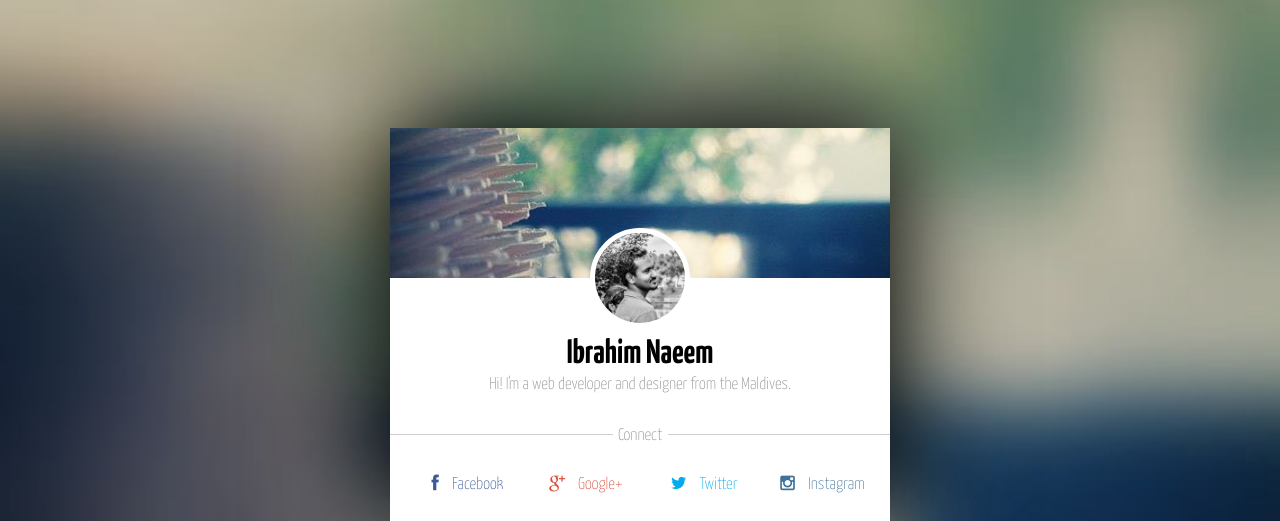
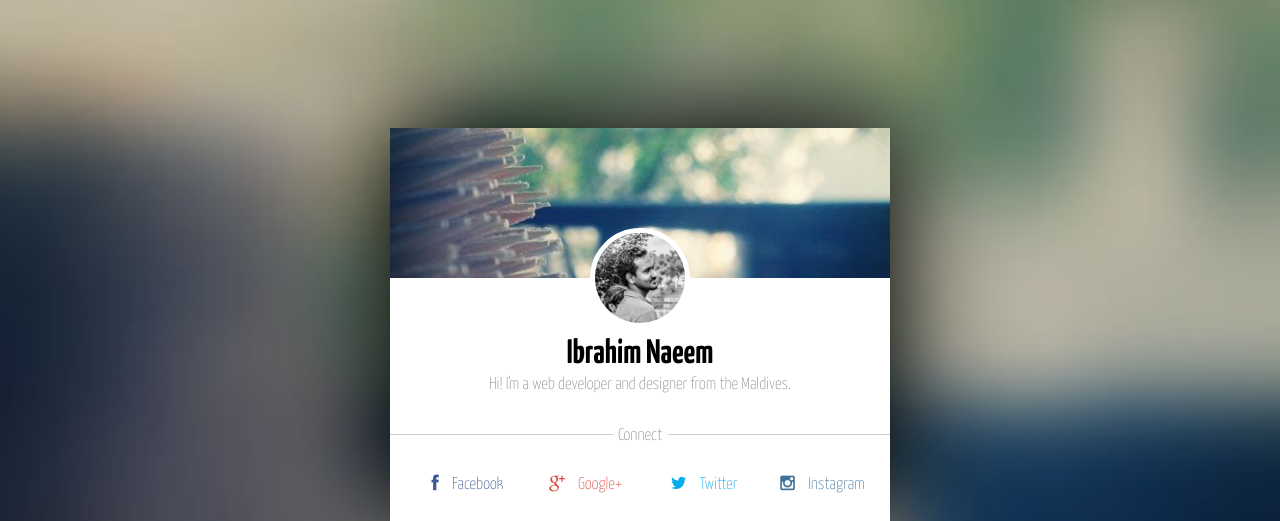
Before and after one commit to mbting/naeem.mv, a PHP site: page / in a window 1280 px wide. Shown: the top 521 px of the page. Run offline with PHP 8.4, Linux system fonts and the light colour scheme.

Commit message:
add resposiveness

```diff
--- a/css/style.css
+++ b/css/style.css
@@ -1,4 +1,6 @@
 *{-moz-box-sizing:border-box;-webkit-box-sizing:border-box;box-sizing:border-box}
+
+::-webkit-scrollbar {display: none;}
 
 html,body,div,header,section,footer,nav,p,h1,h3,a,img,li,ul {
 	padding: 0;
@@ -57,6 +59,10 @@ body {
 	height: 150px;
 	padding-top: 100px;
 	margin-bottom: 50px;
+	-webkit-background-size: cover;
+	-moz-background-size: cover;
+	-o-background-size: cover;
+	background-size: cover;
 }
 
 #card header img {
@@ -115,3 +121,14 @@ body {
 #card .google i, #card .google a { color: #dd4b39; }
 #card .twitter i, #card .twitter a { color: #00aced; }
 #card .instagram i, #card .instagram a { color: #3f729b; }
+
+
+@media only screen and (max-width: 500px) {
+	#card {
+		margin: 0;
+		width: 100%;
+	}
+	#card footer li {
+	width: 20%;
+}
+}
```
